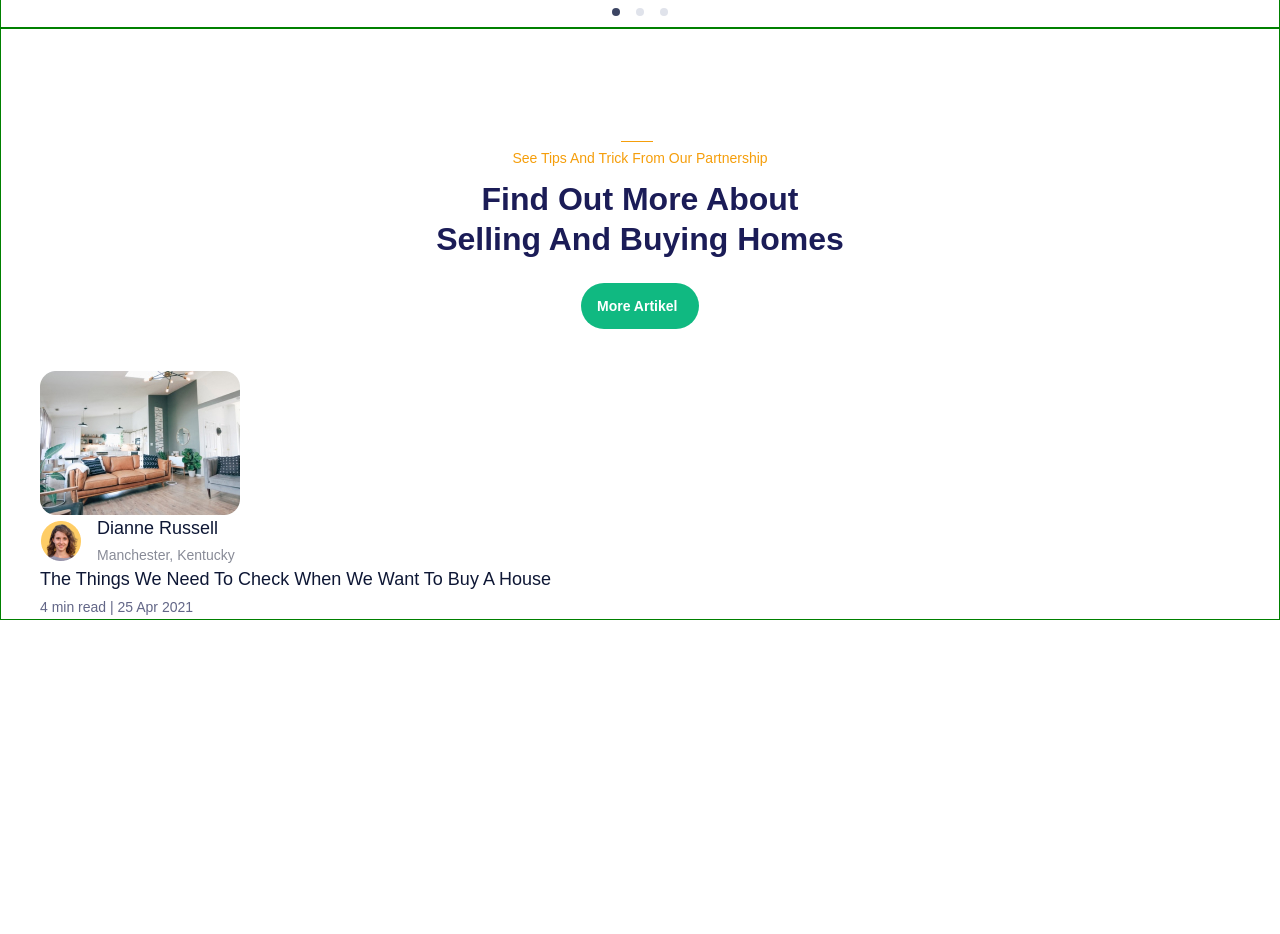
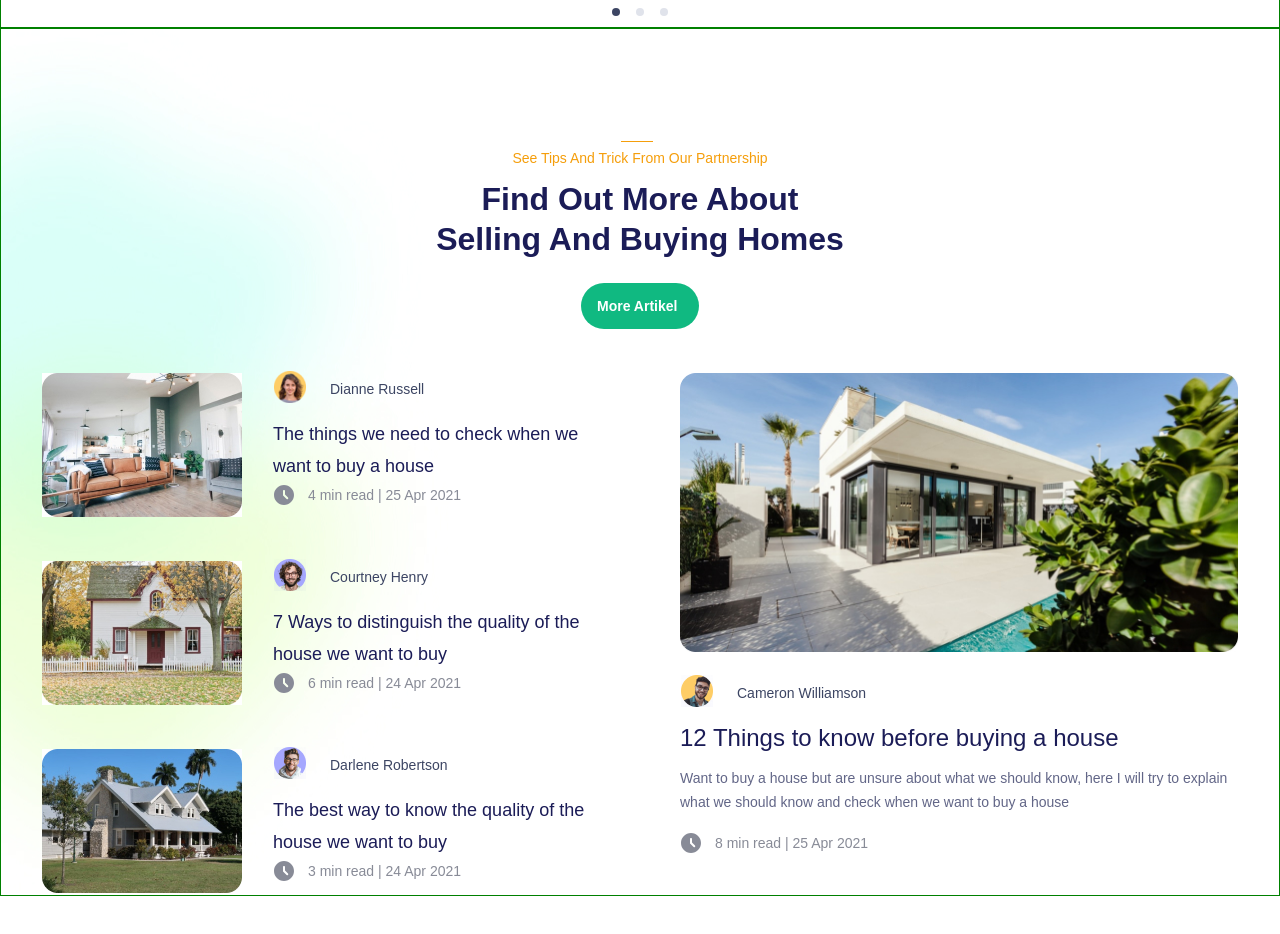
Before and after one commit to BigHeadliner/place-of-your-dreams, a website: page app/index.html in a window 1280 px wide. Shown: the part 2787-3721 px from the top of the page. Before the commit the page ends 3407 px from the top, so only its background shows below. Drawn offline with Linux system fonts and the light colour scheme.

Commit message:
blog section ready

```diff
--- a/app/index.html
+++ b/app/index.html
@@ -527,7 +527,7 @@
                 <div class="ready-to-sell__person">
                   <h5 class="ready-to-sell__person-title">Dianne Russell</h5>
                   <p class="ready-to-sell__person-subtitle">Manchester, Kentucky</p>
-                  <img class="ready-to-sell__person-img" src="images/featured/person/dianne.png" alt="person">
+                  <img class="ready-to-sell__person-img" src="images/featured/person/dianne-56.png" alt="person">
                 </div>
 
                  <a class="ready-to-sell__btn majority-btn" href="">
@@ -604,7 +604,7 @@
                <div class="ready-to-sell__person">
                  <h5 class="ready-to-sell__person-title">Dianne Russell</h5>
                  <p class="ready-to-sell__person-subtitle">Manchester, Kentucky</p>
-                 <img class="ready-to-sell__person-img" src="images/featured/person/dianne.png" alt="person">
+                 <img class="ready-to-sell__person-img" src="images/featured/person/dianne-56.png" alt="person">
                </div>
 
                 <a class="ready-to-sell__btn majority-btn" href="">
@@ -682,7 +682,7 @@
                <div class="ready-to-sell__person">
                  <h5 class="ready-to-sell__person-title">Dianne Russell</h5>
                  <p class="ready-to-sell__person-subtitle">Manchester, Kentucky</p>
-                 <img class="ready-to-sell__person-img" src="images/featured/person/dianne.png" alt="person">
+                 <img class="ready-to-sell__person-img" src="images/featured/person/dianne-56.png" alt="person">
                </div>
 
                 <a class="ready-to-sell__btn majority-btn" href="">
@@ -848,19 +848,79 @@
 
            <div class="blog__item">
             <img class="blog__item-img"  src="images/blog/blog-1.jpg" alt="sofa" >
+
             <div class="blog__item-content">
               <div class="blog__person">
                 <h5 class="blog__person-title">Dianne Russell</h5>
-                <p class="blog__person-subtitle">Manchester, Kentucky</p>
-                <img class="blog__person-img" src="images/featured/person/dianne.png" alt="person">
+                <img class="blog__person-img" src="images/featured/person/dianne-32.png" alt="person">
               </div>
-              <h5 class="blog__person-title">The things we need to check when we want to buy a house</h5>
-              <p class="blog__read-time">4 min read | 25 Apr 2021</p>
+              <h5 class="blog__item-title">The things we need to check when we want to buy a house</h5>
+
+              <div class="blog__time-wrapper">
+                <img class="blog__read-badge" src="images/blog/clock.svg" alt="clock">
+                <p class="blog__read-time"> 4 min read | 25 Apr 2021</p>
+              </div>
             </div>
 
            </div>
 
+           <div class="blog__item">
+            <img class="blog__item-img"  src="images/blog/blog-2.jpg" alt="sofa" >
+
+            <div class="blog__item-content">
+              <div class="blog__person">
+                <h5 class="blog__person-title">Courtney Henry</h5>
+                <img class="blog__person-img" src="images/featured/person/henry.png" alt="person">
+              </div>
+              <h5 class="blog__item-title">7 Ways to distinguish the quality of the house we want to buy</h5>
+
+              <div class="blog__time-wrapper">
+                <img class="blog__read-badge" src="images/blog/clock.svg" alt="clock">
+                <p class="blog__read-time"> 6 min read | 24 Apr 2021</p>
+              </div>
+            </div>
+
+           </div>
+
+           <div class="blog__item blog__item--without-border">
+            <img class="blog__item-img"  src="images/blog/blog-3.jpg" alt="sofa" >
+
+            <div class="blog__item-content">
+              <div class="blog__person">
+                <h5 class="blog__person-title">Darlene Robertson</h5>
+                <img class="blog__person-img" src="images/featured/person/darlene.png" alt="person">
+              </div>
+              <h5 class="blog__item-title">The best way to know the quality of the house we want to buy</h5>
+
+              <div class="blog__time-wrapper">
+                <img class="blog__read-badge" src="images/blog/clock.svg" alt="clock">
+                <p class="blog__read-time"> 3 min read | 24 Apr 2021</p>
+              </div>
+            </div>
+
+           </div>
           </div>
+
+          <div class="blog__right">
+            <img class="blog__right-img" src="images/blog/big-house-img.jpg" alt="house">
+            <div class="blog__person">
+              <h5 class="blog__person-title">Cameron Williamson</h5>
+              <img class="blog__person-img" src="images/featured/person/cameron.png" alt="person">
+            </div>
+            <h3 class="blog__right-title">12 Things to know before buying a house</h3>
+
+            <p class="blog__right-text">
+              Want to buy a house but are unsure about what we should know, here I will try to
+              explain what we should know and check when we want to buy a house
+            </p>
+
+            <div class="blog__time-wrapper">
+              <img class="blog__read-badge" src="images/blog/clock.svg" alt="clock">
+              <p class="blog__read-time">8 min read | 25 Apr 2021</p>
+            </div>
+
+          </div>
+
          </div>
       </div>
     </div>
--- a/app/scss/style.scss
+++ b/app/scss/style.scss
@@ -677,14 +677,14 @@
 
  &__person{
   border: 1px solid transparent;
-  padding-left: 56px;
+  padding-left: 80px;
   position: relative;
 }
 
 &__person-img{
  position: absolute;
  left: 0px;
- bottom: 5px;
+ bottom: -2px;
 }
 
 &__person-title{
@@ -874,7 +874,7 @@
 
    &__person{
     border: 1px solid transparent;
-    padding-left: 56px;
+    padding-left: 64px;
     position: relative;
   }
 
@@ -886,8 +886,8 @@
 
   &__person-title{
    @extend %lexend-500;
-   font-size: 18px;
-   line-height: 24px;
+   font-size: 14px;
+   line-height: 22px;
    color:#0E1735;
    margin-bottom: 4px;
    text-transform: capitalize;
@@ -903,11 +903,25 @@
 
 }
 
+ .find-more{
+   background-image:url('../images/blog/find-more.jpg');
+   background-repeat: no-repeat;
+   background-position: left;
+   max-width: 1470px;
+   margin: 0 auto 122px;
+ }
+
 .blog{
   width: 100%;
   max-width: 1200px;
   margin: 0 auto;
   padding-top: 120px;
+
+ &__main{
+  display: flex;
+  justify-content: space-between;
+  border: 1px solid transparent;
+ }
 
  &__suptitle{
   text-align: center;
@@ -936,38 +950,93 @@
   width: 118px;
 }
 
-&__left{
+&__left,
+&__item{
   width: 100%;
   max-width: 572px;
+}
+
+&__item{
+  border: 1px solid transparent;
+  display: flex;
+  justify-content: space-between;
+  margin-bottom: 42px;
+}
+
+&__item.blog__item--without-border{
+  margin-bottom: 0;
+}
+
+&__item-content{
+  border: 1px solid transparent;
+  width: 100%;
+  max-width: 340px;
 }
 
 &__person{
   border: 1px solid transparent;
   padding-left: 56px;
   position: relative;
+  border: 1px solid transparent;
+  margin: 3px 0 17px 0;
 }
 
 &__person-img{
- position: absolute;
- left: 0px;
- bottom: 5px;
+  position: absolute;
+  left: 0px;
+  bottom: -3px;
 }
 
+
 &__person-title{
- @extend %lexend-500;
- font-size: 18px;
- line-height: 24px;
- color:#0E1735;
- margin-bottom: 4px;
+ @extend %lexend-400;
+ font-size: 14px;
+ line-height: 22px;
+ color:#3C4563;
  text-transform: capitalize;
 }
 
-&__person-subtitle{
- @extend %lexend-500;
- font-size: 14px;
- line-height: 22px;
+&__item-title{
+  @extend %lexend-500;
+  font-size: 18px;
+  line-height: 32px;
+  color:#1B1C57;
+}
+
+&__time-wrapper{
+  display: flex;
+  align-items: center;
+  border: 1px solid transparent;
+}
+
+&__read-badge{
+  margin-right: 14px;
+}
+
+&__read-time{
  color:#888B97;
- text-transform: capitalize;
+}
+
+&__right{
+  border: 1px solid transparent;
+  width: 100%;
+  max-width: 560px;
+}
+
+&__right-img{
+  margin-bottom: 29px;
+}
+
+&__right-title{
+  @extend %lexend-500;
+  font-size: 24px;
+  line-height: 32px;
+  color:#1B1C57;
+  margin-bottom: 12px;
+}
+
+&__right-text{
+  margin-bottom: 16px;
 }
 
 }
```
Also changed, not shown: app/css/style.min.css, app/images/blog/big-house-img.jpg (added), app/images/blog/clock.svg (added), app/images/blog/find-more.jpg (added), app/images/featured/person/cameron.png (added), app/images/featured/person/darlene.png (added), app/images/featured/person/dianne-32.png (added), app/images/featured/person/dianne-56.png (added), app/images/featured/person/henry.png (added), app/js/main.js (indentation only), app/scss/_vars.scss (line endings or trailing spaces).
